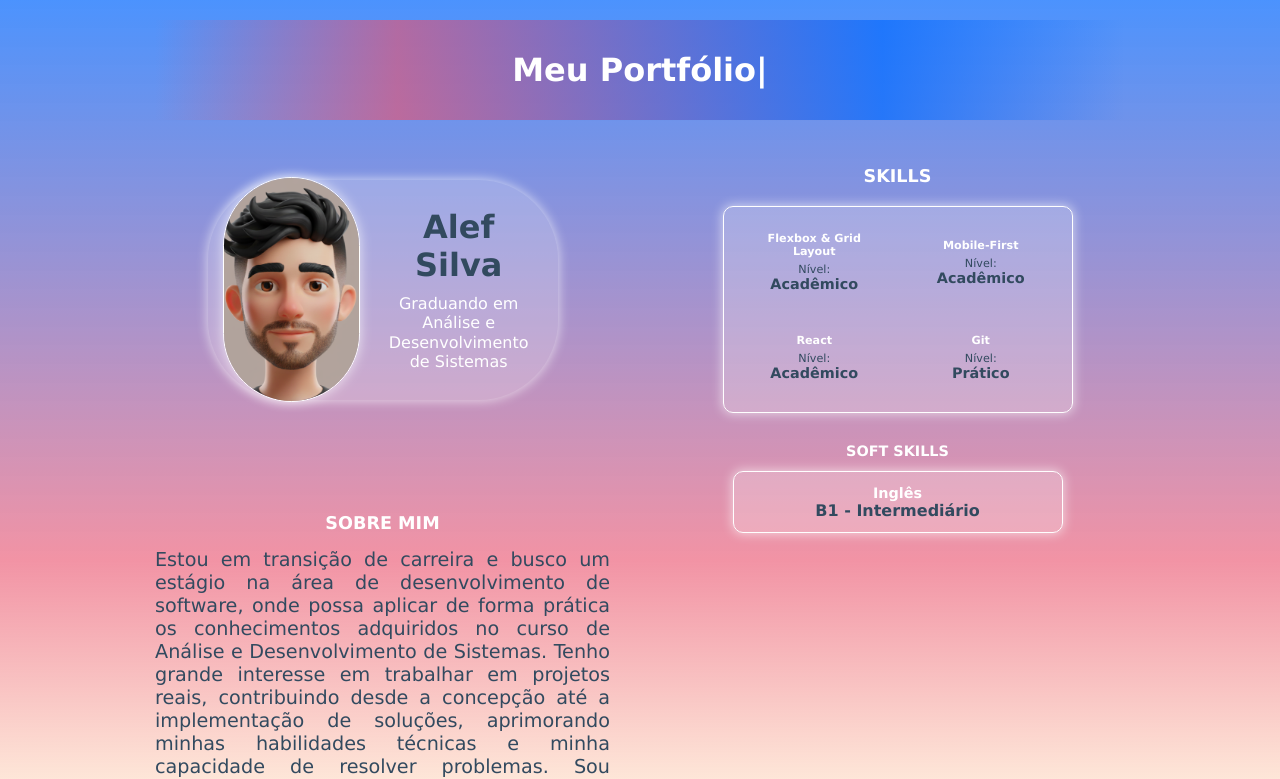
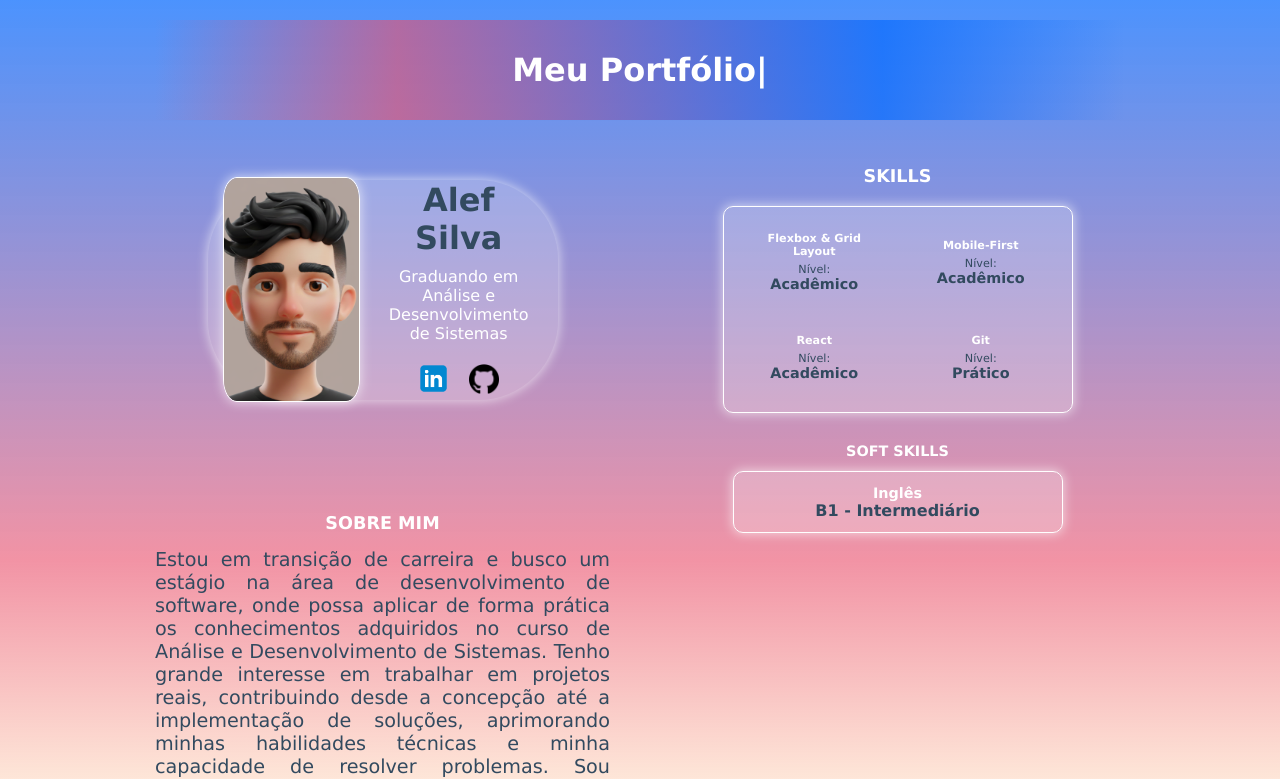
Before and after one commit to AlefSillva/mobile-first-portfolio, a React (Vite) app: page / in a window 1280 px wide. Shown: the top 779 px of the page. Built offline with nearby package versions, Linux system fonts and the light colour scheme.

Commit message:
style: add LinkedIn and GitHub logos to ProfileCard and update styles for social icons

```diff
--- a/src/components/profileCard/ProfileCard.jsx
+++ b/src/components/profileCard/ProfileCard.jsx
@@ -1,5 +1,7 @@
 import styles from "./ProfileCard.module.css";
 import useReveal from "../effects/UseReveal";
+import linkedinLogo from "../../assets/In-logo.png";
+import githubLogo from "../../assets/github-logo.png";
 
 export default function ProfileCard({ picture, pictureName, name, description }) {
     const [ref, isVisible] = useReveal();
@@ -11,6 +13,19 @@ export default function ProfileCard({ picture, pictureName, name, description })
             <div className={styles.profile_infoContainer}>
                 <h2 className={styles.profile_name}>{name}</h2>
                 <p className={styles.profile_description}>{description}</p>
+                <div className={styles.profile_socials}>
+                    <div className={styles.profile_linkedin}>
+                        <a href="https://www.linkedin.com/in/alefsilvasantos15/" target="_blank" rel="noopener noreferrer">
+                            <img src={linkedinLogo} alt="LinkedIn" />
+                        </a>
+                    </div>
+
+                    <div className={styles.profile_github}>
+                        <a href="https://github.com/AlefSillva" target="_blank" rel="noopener noreferrer">
+                            <img src={githubLogo} alt="GitHub" />
+                        </a>
+                    </div>
+                </div>
             </div>
         </div>
     )
--- a/src/components/profileCard/ProfileCard.module.css
+++ b/src/components/profileCard/ProfileCard.module.css
@@ -16,7 +16,8 @@
 .profile_infoContainer {
     display: flex;
     flex-direction: column;
-    width: calc(100% - 75px - 20px);
+    align-items: center;
+    justify-content: center;
 }
 
 .profile_name {
@@ -46,22 +47,58 @@
     object-fit: cover;
 }
 
+.profile_socials {
+    display: none;
+    width: 100%;
+    height: auto;
+    gap: 15px;
+}
+
+.profile_linkedin,
+.profile_github {
+    display: flex;
+    align-items: center;
+    justify-content: center;
+    width: 35px;
+    height: 35px;
+}
+
+.profile_linkedin img,
+.profile_github img {
+    width: 100%;
+    height: 100%;
+    object-fit: cover;
+    transition: transform 0.3s ease;
+}
+
+
 @media (min-width: 768px) {
     .profileCard {
         grid-area: profile;
         flex-direction: column;
         align-items: center;
         justify-content: center;
+        min-width: unset;
+        width: 250px;
+        height: 300px;
+        gap: 25px;
+        border-radius: 10px;
+        padding: 15px 0px;
+    }
+
+    .profile_infoContainer {
         width: 100%;
-        max-width: 330px;
-        height: 300px;
-        gap: 10px;
-        border-radius: 10px;
+        gap: 5px;
     }
 
     .profile_imageContainer {
         width: 100px;
         height: 100px;
+        border-radius: 10%;
+    }
+
+    .profile_imageContainer img {
+        border-radius: 10%;
     }
 
     .profile_name {
@@ -73,6 +110,30 @@
         font-size: 1rem;
         line-height: 1.2rem;
         text-align: center;
+    }
+
+    .profile_socials {
+        display: flex;
+        justify-content: center;
+        align-items: center;
+        margin-top: 10px;
+    }
+
+    .profile_linkedin img {
+        width: 35px;
+        height: 35px;
+    }
+
+    .profile_github img {
+        width: 30px;
+        height: 30px;
+    }
+
+    .profile_github img:hover,
+    .profile_linkedin img:hover,
+    .profile_linkedin img:focus,
+    .profile_github img:focus {
+        transform: scale(1.5);
     }
 }
 
```
Also changed, not shown: src/assets/In-logo.png (added), src/assets/github-logo.png (added).
